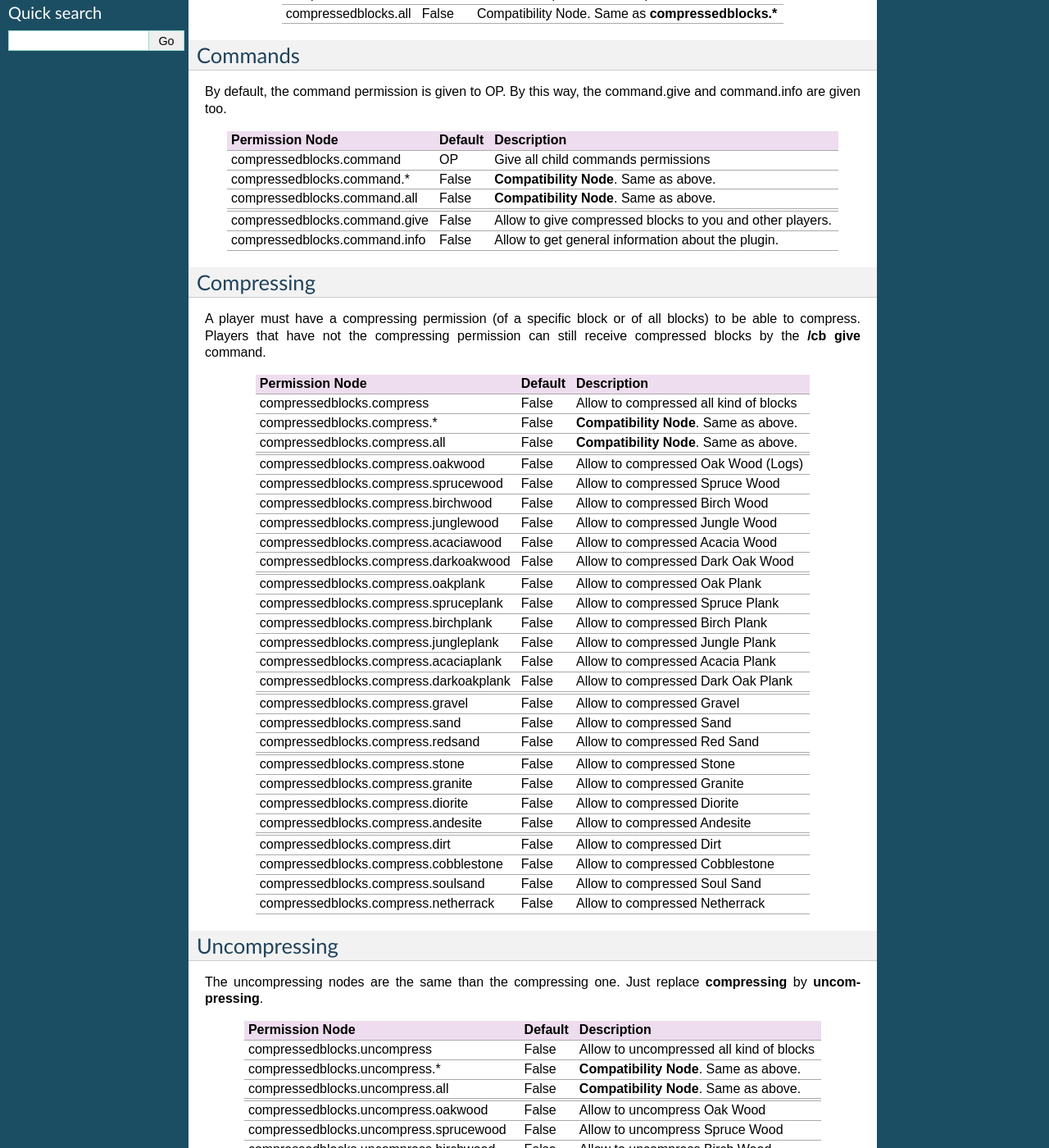
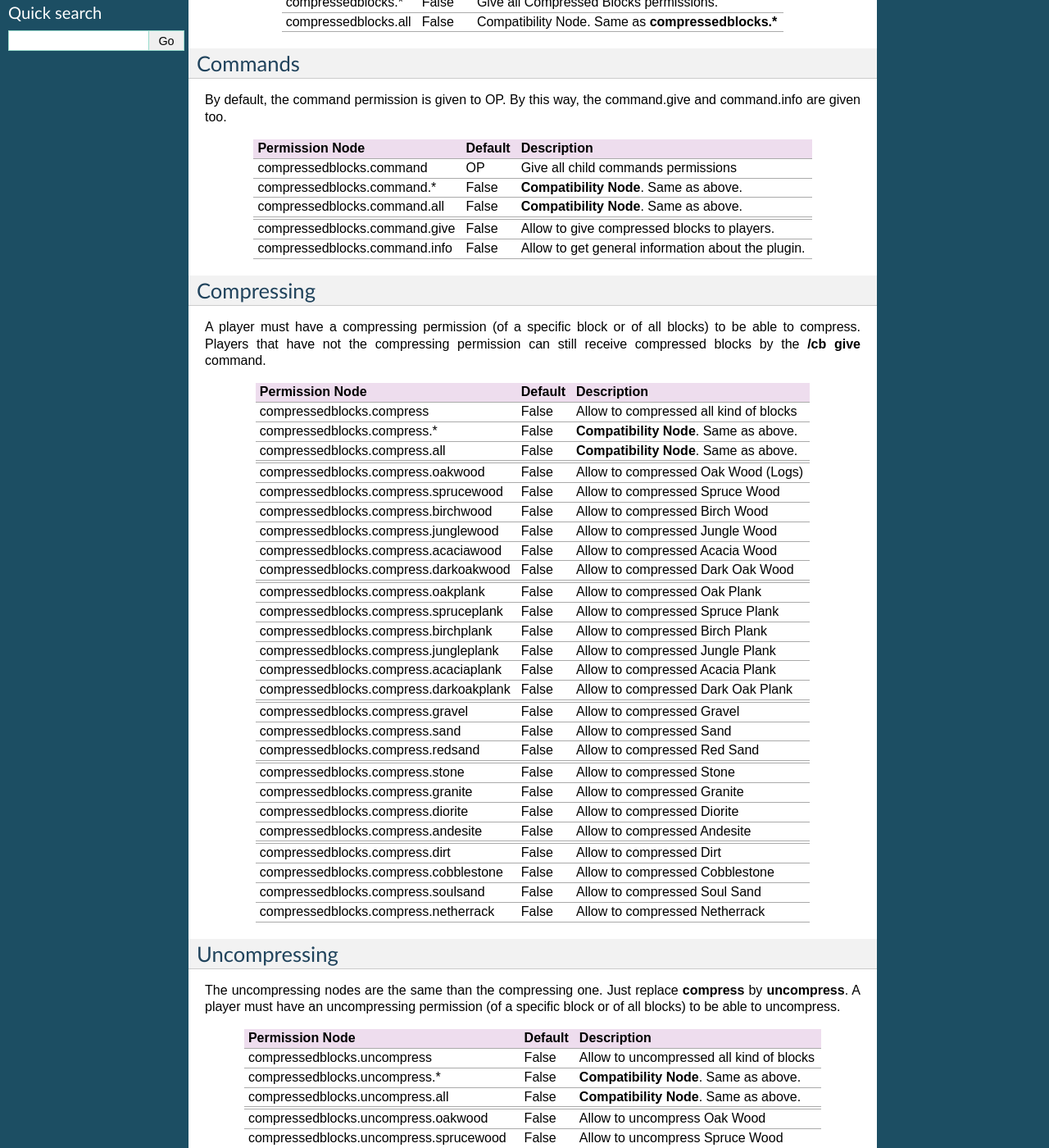
Before and after one commit to Joffreybvn/CompressedBlocksPluginDocs, a Sphinx documentation site: the page built from docs/permissions.rst, in a window 1280 px wide and 1400 px high, scrolled down 327 px. Shown: the whole window at 82% size. Built offline with Sphinx 7.4.7, drawn with Linux system fonts in a browser that asks for light colours; some of the changed text lies outside the part shown.

Commit message:
Little corrections

```diff
--- a/docs/commands.rst
+++ b/docs/commands.rst
@@ -24,8 +24,9 @@
 
 The give command
 ----------------
-|   This plugin injects special metadata into the skull (head) blocks. It helps to recognize it, and avoid these blocks to be created in any other way than by crafting it. Event the Essentials' /give command can not create a compressed block.
-|   That's why the **/cb give** command exists. And here is some useful information about its fields:
+This plugin injects special metadata into the skull (head) blocks. It helps to recognize it, and avoid these blocks to be created in any other way than by crafting it. Event the Essentials' /give command can not create a compressed block.
+|
+That's why the **/cb give** command exists. And here is some useful information about its fields:
 
 .. centered:: /cb give <player> <block> [amount]
 
--- a/docs/configuration.rst
+++ b/docs/configuration.rst
@@ -1,8 +1,9 @@
 Configuration
 =============
 
-|   Currently, the configuration file handle the lores and the blocks textures. It is generated automatically when you start your server, after having put the **plugin.jar** into your "plugins" folder.
-|   This file may change in the next updates of the plugin: new configuration nodes can be added or removed. If you didn't change anything in the file, simply delete it. A a other one will be generated by the plugin. Or, for any reason, if you don't want to delete your configuration file, you can refer to the `Up-to-date config file <https://github.com/Joffrey4/CompressedBlocksPlugin/blob/master/src/config.yml>`_ to add your missing nodes.
+|   Currently, the configuration file handle the lores and the blocks textures. It is generated automatically when you start your server, after having put the **plugin.jar** into your "plugins" directory.
+|
+|   This file may change in the next updates: new configuration nodes could be added or removed. To get the last version of the file, simply delete the current one. Another file will be generated by the plugin. Or, for any reason, if you don't want to delete your configuration file, you can refer to the `Up-to-date config file <https://github.com/Joffrey4/CompressedBlocksPlugin/blob/master/src/config.yml>`_ to copy your missing nodes.
 
 Common lore
 -----------
--- a/docs/permissions.rst
+++ b/docs/permissions.rst
@@ -28,7 +28,7 @@
 compressedblocks.command.all   False    **Compatibility Node**. Same as above.
 -----------------------------  -------  ---------------------------------------------------------------------------
 -----------------------------  -------  ---------------------------------------------------------------------------
-compressedblocks.command.give  False    Allow to give compressed blocks to you and other players.
+compressedblocks.command.give  False    Allow to give compressed blocks to players.
 compressedblocks.command.info  False    Allow to get general information about the plugin.
 =============================  =======  ===========================================================================
 
@@ -81,7 +81,7 @@
 Uncompressing
 -------------
 
-The uncompressing nodes are the same than the compressing one. Just replace **compressing**  by **uncompressing**.
+The uncompressing nodes are the same than the compressing one. Just replace **compress**  by **uncompress**. A player must have an uncompressing permission (of a specific block or of all blocks) to be able to uncompress.
 
 ========================================  =======  ========================================
 Permission Node                           Default  Description
```
Also changed, not shown: other parts of docs/permissions.rst (+1 -1 lines).
